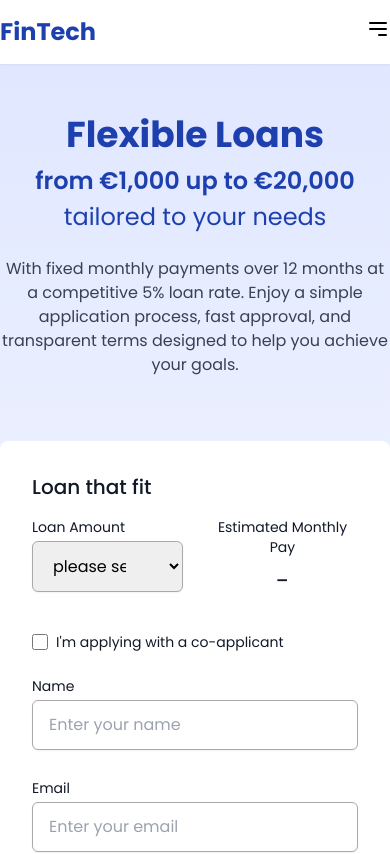
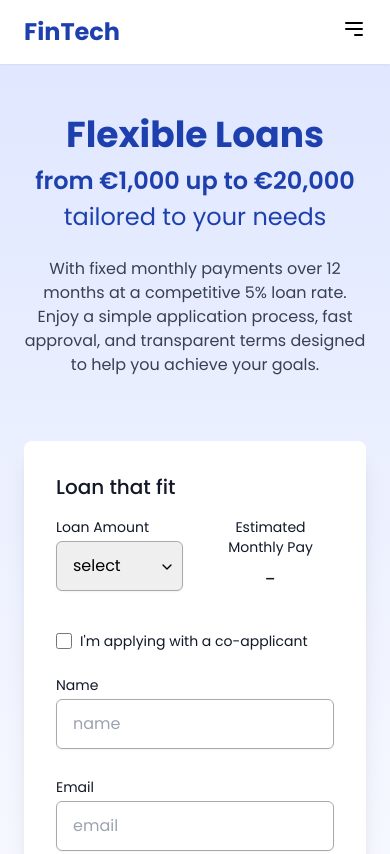
Before and after one commit to nischal888/fintech-landing-page, a React (Vite) app: page / in a window 390 px wide. Shown: the top 854 px of the page. Built offline with nearby package versions, Linux system fonts and the light colour scheme.

Commit message:
Make responsive

```diff
--- a/index.html
+++ b/index.html
@@ -2,9 +2,9 @@
 <html lang="en">
 	<head>
 		<meta charset="UTF-8" />
-		<!-- <link rel="icon" type="image/svg+xml" href="/vite.svg" /> -->
-		<meta name="viewport" content="width=device-width, initial-scale=1.0" />
-		<!-- Google Fonts: Poppins -->
+
+		<meta name="viewport" content="width=device-width, initial-scale=1" />
+
 		<link
 			href="https://fonts.googleapis.com/css2?family=Poppins:wght@400;500;600;700&display=swap"
 			rel="stylesheet"
--- a/src/components/ui/Container.tsx
+++ b/src/components/ui/Container.tsx
@@ -6,7 +6,11 @@ interface ContainerProps {
 }
 
 const Container: React.FC<ContainerProps> = ({ children, className = '' }) => {
-	return <div className={`w-full fin-container ${className}`}>{children}</div>;
+	return (
+		<div className={`w-full px-6 lg:px-0 fin-container ${className}`}>
+			{children}
+		</div>
+	);
 };
 
 export default Container;
--- a/src/components/ui/Select.tsx
+++ b/src/components/ui/Select.tsx
@@ -11,12 +11,29 @@ const Select: React.FC<SelectProps> = ({
 	...props
 }) => {
 	return (
-		<select
-			className={`mt-1 block pr-10 w-full px-4 py-3 text-base border border-inputBorder focus:outline-none focus:ring-primary focus:border-primary sm:text-sm rounded-md shadow-sm transition-colors duration-200 ease-in-out ${className}`}
-			{...props}
-		>
-			{children}
-		</select>
+		<>
+			<select
+				className={`appearance-none  mt-1 block pr-5 lg:pr-10 w-full px-4 py-3 text-base border border-inputBorder focus:outline-none focus:ring-primary focus:border-primary sm:text-sm rounded-md shadow-sm transition-colors duration-200 ease-in-out ${className}`}
+				{...props}
+			>
+				{children}
+			</select>
+			<span className="pointer-events-none absolute right-2 [top:55%] transform -translate-y-1/2 text-gray-500">
+				<svg
+					width="16"
+					height="16"
+					viewBox="0 0 24 24"
+					fill="none"
+					stroke="black"
+					stroke-width="2"
+					stroke-linecap="round"
+					stroke-linejoin="round"
+					xmlns="http://www.w3.org/2000/svg"
+				>
+					<polyline points="6 9 12 15 18 9" />
+				</svg>
+			</span>
+		</>
 	);
 };
 
--- a/src/features/Header/Header.tsx
+++ b/src/features/Header/Header.tsx
@@ -57,7 +57,7 @@ const Header: React.FC = () => {
 			</Container>
 
 			{isMenuOpen && (
-				<div className="md:hidden mt-4">
+				<div className="md:hidden fixed top-0 left-0 w-full bg-white z-50 p-4">
 					<Navigation
 						navLinks={navLinks}
 						isMobile
--- a/src/features/Header/Navigation.tsx
+++ b/src/features/Header/Navigation.tsx
@@ -1,5 +1,4 @@
 import React from 'react';
-import Button from '@/components/ui/Button';
 
 interface NavLink {
 	label: string;
@@ -65,9 +64,6 @@ const Navigation: React.FC<NavigationProps> = ({
 						</a>
 					);
 				})}
-				<Button fullWidth className="mx-4">
-					Apply Now
-				</Button>
 			</nav>
 		);
 	}
--- a/src/features/HeroSection/LoanForm.tsx
+++ b/src/features/HeroSection/LoanForm.tsx
@@ -159,7 +159,7 @@ const LoanForm: React.FC = () => {
 		<>
 			<form onSubmit={handleSubmit} className="text-left">
 				<div className="grid grid-cols-2 gap-6 mb-6">
-					<div>
+					<div className="relative">
 						<label
 							htmlFor="loan-amount"
 							className="block text-sm text-body mb-1"
@@ -173,7 +173,7 @@ const LoanForm: React.FC = () => {
 							onChange={handleChange}
 							aria-label="Select loan amount"
 						>
-							<option value="">please select</option>
+							<option value="">select</option>
 							{formConfig
 								.find((f) => f.name === 'loanAmount')
 								?.options?.map((opt) => (
@@ -191,7 +191,7 @@ const LoanForm: React.FC = () => {
 						<label className="block text-sm text-body mb-1">
 							Estimated Monthly Pay
 						</label>
-						<p className="mt-1 text-2xl text-body">
+						<p className="mt-1 text-xl  md:text-2xl text-body">
 							{monthlyPayment ? monthlyPayment.toFixed(2) + ' €' : '-'}
 						</p>
 					</div>
--- a/src/features/HeroSection/loanFormConfig.ts
+++ b/src/features/HeroSection/loanFormConfig.ts
@@ -61,7 +61,7 @@ export const formConfig: LoanFormField[] = [
 		label: 'Name',
 		type: 'text',
 		name: 'name',
-		placeholder: 'Enter your name',
+		placeholder: 'name',
 		required: true,
 		validation: withStringTrim((value) =>
 			value === '' ? 'Please add your name so we know who you are.' : null
@@ -72,7 +72,7 @@ export const formConfig: LoanFormField[] = [
 		label: 'Email',
 		type: 'email',
 		name: 'email',
-		placeholder: 'Enter your email',
+		placeholder: 'email',
 		required: true,
 		validation: withStringTrim((value) => {
 			if (!value) return 'Please share your email so we can contact you.';
@@ -87,7 +87,7 @@ export const formConfig: LoanFormField[] = [
 		label: 'Phone Number',
 		type: 'text',
 		name: 'phoneNumber',
-		placeholder: 'Enter your phone number',
+		placeholder: 'phone',
 		required: true,
 		validation: withStringTrim((value) => {
 			if (!value) return 'Please enter your phone number so we can reach you.';
```
Also changed, not shown: src/features/Footer/Footer.tsx (+0 -8 lines).
